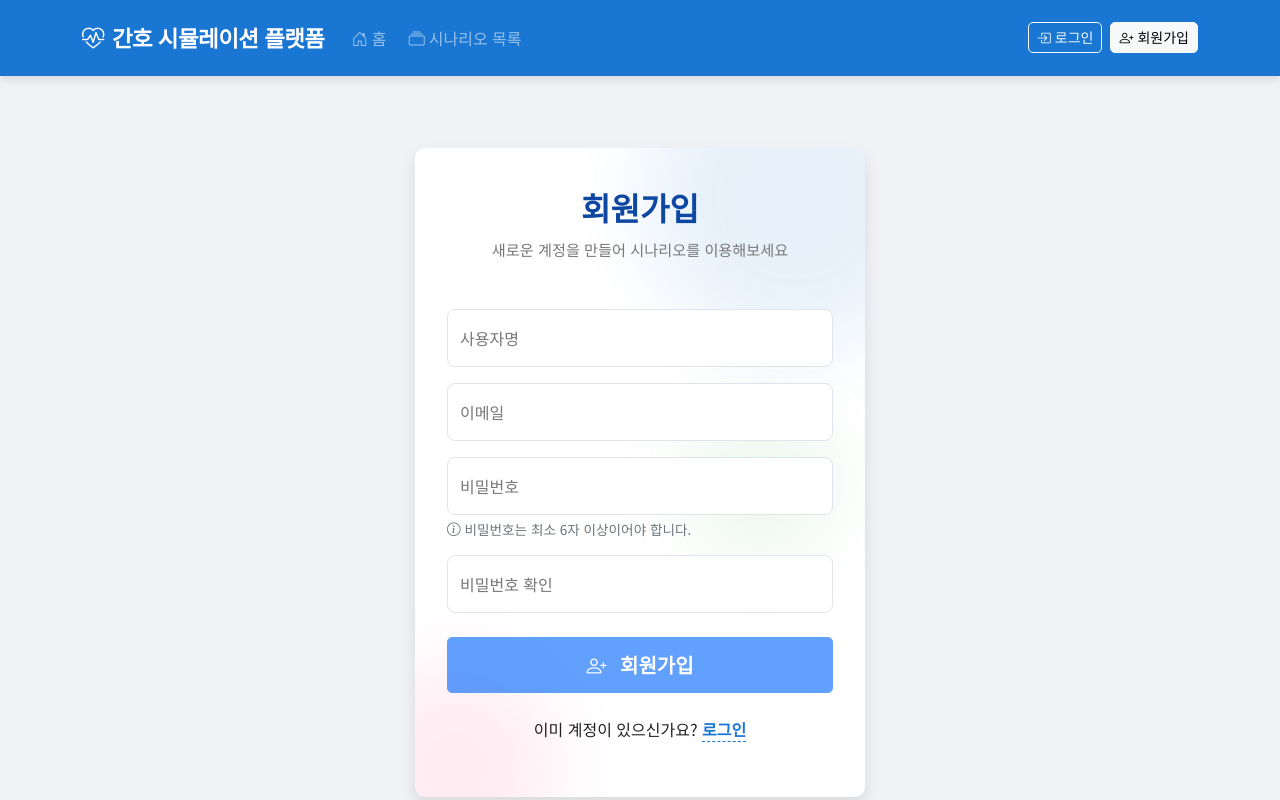
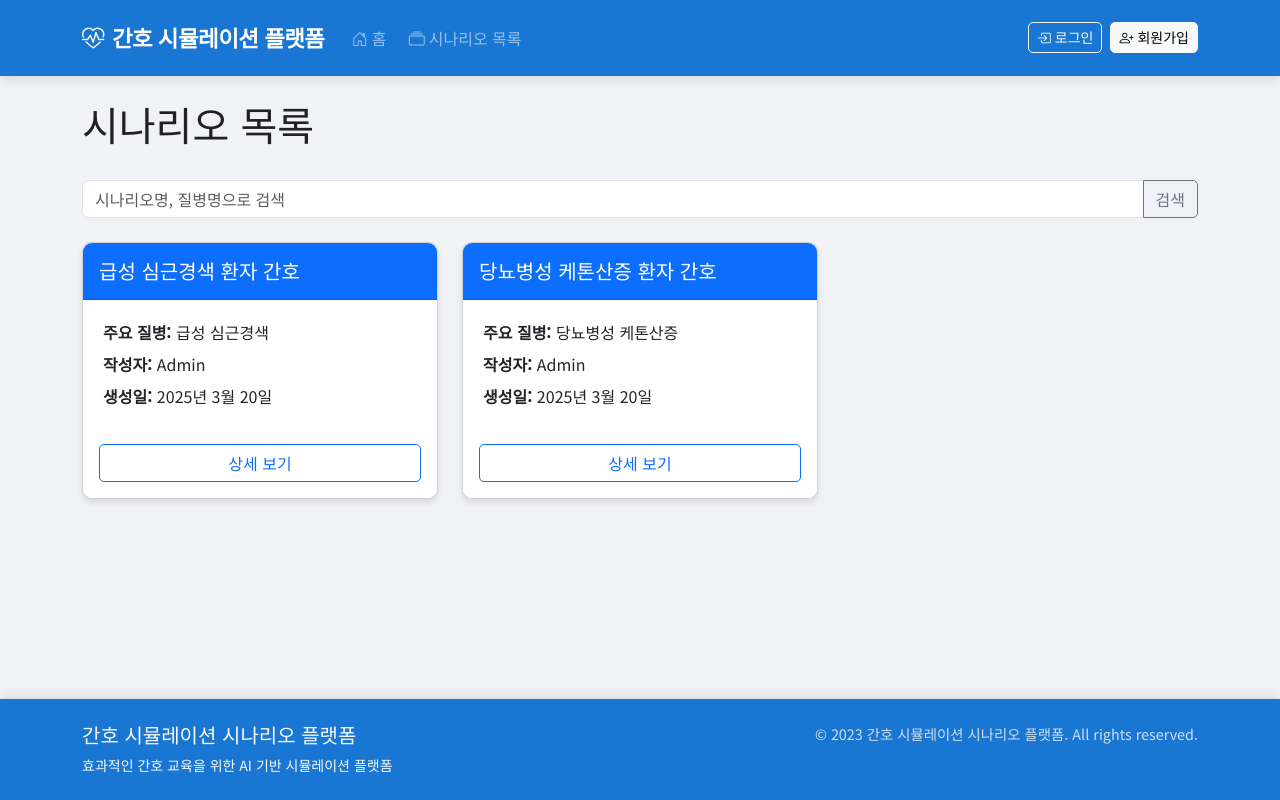
Before and after one commit to foranother/nursing_project_front, a Vue app: page /scenarios in a window 1280 px wide. Shown: the top 800 px of the page. Built offline with nearby package versions, Linux system fonts and the light colour scheme; no server answers.

Commit message:
Update ScenarioList.vue

```diff
--- a/src/views/ScenarioList.vue
+++ b/src/views/ScenarioList.vue
@@ -1,88 +1,71 @@
 <template>
-  <div class="register-page">
-    <div class="register-card">
-      <div class="register-header">
-        <h1>회원가입</h1>
-        <p class="subheading">새로운 계정을 만들어 시나리오를 이용해보세요</p>
+  <div class="scenario-list">
+    <div class="d-flex justify-content-between align-items-center mb-4">
+      <h1>시나리오 목록</h1>
+      <router-link v-if="isAdmin" :to="{ name: 'ScenarioCreate' }" class="btn btn-primary">
+        새 시나리오 생성
+      </router-link>
     </div>
 
-      <div class="register-body">
-        <div v-if="error" class="alert alert-danger">
-          <i class="bi bi-exclamation-triangle-fill me-2"></i>{{ error }}
+    <div v-if="loading" class="text-center my-5">
+      <div class="spinner-border text-primary" role="status">
+        <span class="visually-hidden">로딩 중...</span>
+      </div>
+      <p class="mt-3">시나리오를 불러오는 중입니다...</p>
     </div>
 
-        <form @submit.prevent="register">
-          <div class="form-floating mb-3">
+    <div v-else-if="error" class="alert alert-danger my-5">
+      {{ error }}
+    </div>
+
+    <div v-else-if="scenarios.length === 0" class="alert alert-info my-5">
+      등록된 시나리오가 없습니다.
+      <span v-if="isAdmin">
+        <router-link :to="{ name: 'ScenarioCreate' }" class="alert-link">
+          새 시나리오를 생성
+        </router-link>해 보세요.
+      </span>
+    </div>
+
+    <div v-else>
+      <div class="mb-4">
+        <div class="input-group">
           <input
             type="text"
             class="form-control"
-              id="username"
-              placeholder="사용자명"
-              v-model="form.username"
-              required
-              :disabled="loading"
+            placeholder="시나리오명, 질병명으로 검색"
+            v-model="searchQuery"
           >
-            <label for="username">사용자명</label>
-          </div>
-
-          <div class="form-floating mb-3">
-            <input
-              type="email"
-              class="form-control"
-              id="email"
-              placeholder="name@example.com"
-              v-model="form.email"
-              required
-              :disabled="loading"
-            >
-            <label for="email">이메일</label>
-          </div>
-
-          <div class="form-floating mb-3">
-            <input
-              type="password"
-              class="form-control"
-              id="password"
-              placeholder="비밀번호"
-              v-model="form.password"
-              required
-              :disabled="loading"
-              minlength="6"
-            >
-            <label for="password">비밀번호</label>
-            <div class="form-text mt-1">
-              <i class="bi bi-info-circle me-1"></i>비밀번호는 최소 6자 이상이어야 합니다.
+          <button class="btn btn-outline-secondary" type="button" @click="search">
+            검색
+          </button>
         </div>
       </div>
 
-          <div class="form-floating mb-4">
-            <input
-              type="password"
-              class="form-control"
-              :class="{'is-invalid': passwordMismatch}"
-              id="password_confirm"
-              placeholder="비밀번호 확인"
-              v-model="form.password_confirm"
-              required
-              :disabled="loading"
+      <div class="row row-cols-1 row-cols-md-2 row-cols-lg-3 g-4">
+        <div class="col" v-for="scenario in filteredScenarios" :key="scenario.id">
+          <div class="card h-100">
+            <div class="card-header bg-primary text-white">
+              <h2 class="h5 mb-0 text-truncate" :title="scenario.title">{{ scenario.title }}</h2>
+            </div>
+            <div class="card-body">
+              <p class="card-text mb-2"><strong>주요 질병:</strong> {{ scenario.main_disease }}</p>
+              <p class="card-text mb-2">
+                <strong>작성자:</strong> {{ scenario.created_by ? scenario.created_by.username : '알 수 없음' }}
+              </p>
+              <p class="card-text mb-0">
+                <strong>생성일:</strong> {{ formatDate(scenario.created_at) }}
+              </p>
+            </div>
+            <div class="card-footer bg-white border-top-0">
+              <router-link
+                :to="{ name: 'ScenarioDetail', params: { id: scenario.id } }"
+                class="btn btn-outline-primary w-100"
               >
-            <label for="password_confirm">비밀번호 확인</label>
-            <div v-if="passwordMismatch" class="invalid-feedback">
-              비밀번호가 일치하지 않습니다.
+                상세 보기
+              </router-link>
             </div>
           </div>
-
-          <div class="d-grid">
-            <button type="submit" class="btn btn-primary btn-lg submit-btn" :disabled="loading || passwordMismatch">
-              <span v-if="loading" class="spinner-border spinner-border-sm me-2" role="status" aria-hidden="true"></span>
-              <span v-else><i class="bi bi-person-plus me-2"></i></span>
-              회원가입
-            </button>
-          </div>
-        </form>
-
-        <div class="mt-4 text-center login-link">
-          <p>이미 계정이 있으신가요? <router-link :to="{ name: 'Login' }">로그인</router-link></p>
         </div>
       </div>
 
@@ -99,191 +82,79 @@
 import { mapGetters } from 'vuex'
 
 export default {
-  name: 'Register',
+  name: 'ScenarioList',
   data() {
     return {
-      form: {
-        username: '',
-        email: '',
-        password: '',
-        password_confirm: ''
-      }
+      searchQuery: ''
     }
   },
   computed: {
-    ...mapGetters(['isLoading', 'error']),
-    passwordMismatch() {
-      return this.form.password &&
-             this.form.password_confirm &&
-             this.form.password !== this.form.password_confirm
+    ...mapGetters(['scenarios', 'isLoading', 'error', 'isAdmin']),
+    filteredScenarios() {
+      if (!this.searchQuery) {
+        return this.scenarios;
+      }
+
+      const query = this.searchQuery.toLowerCase();
+      return this.scenarios.filter(scenario =>
+        scenario.title.toLowerCase().includes(query) ||
+        scenario.main_disease.toLowerCase().includes(query)
+      );
+    },
+    loading() {
+      return this.isLoading;
     }
   },
   methods: {
-    async register() {
-      if (this.passwordMismatch) {
-        return
+    formatDate(dateString) {
+      if (!dateString) return '알 수 없음';
+
+      const date = new Date(dateString);
+      return new Intl.DateTimeFormat('ko-KR', {
+        year: 'numeric',
+        month: 'long',
+        day: 'numeric'
+      }).format(date);
+    },
+    search() {
+      // 검색 실행 (현재는 클라이언트 측 필터링이므로 추가 액션 필요 없음)
+      console.log('시나리오 검색:', this.searchQuery);
     }
-
-      try {
-        await this.$store.dispatch('register', {
-          username: this.form.username,
-          email: this.form.email,
-          password: this.form.password
-        })
-
-        // 회원가입 성공 시 홈으로 이동
-        this.$router.push('/')
-      } catch (error) {
-        console.error('회원가입 실패:', error)
-      }
-    }
+  },
+  created() {
+    // 시나리오 목록을 불러옵니다
+    this.$store.dispatch('fetchScenarios');
   }
 }
 </script>
 
 <style scoped>
-.register-page {
-  max-width: 450px;
-  margin: 3rem auto;
-  position: relative;
+.scenario-list {
+  max-width: 1200px;
+  margin: 0 auto;
 }
 
-.register-card {
-  border-radius: var(--border-radius);
-  background-color: white;
+.card {
+  transition: transform 0.3s, box-shadow 0.3s;
+  border-radius: 10px;
   overflow: hidden;
-  box-shadow: var(--shadow-lg);
-  position: relative;
+  box-shadow: 0 4px 6px rgba(0, 0, 0, 0.1);
 }
 
-.register-header {
-  padding: 2.5rem 2rem 1.5rem;
-  text-align: center;
-  position: relative;
-  z-index: 1;
+.card:hover {
+  transform: translateY(-5px);
+  box-shadow: 0 10px 20px rgba(0, 0, 0, 0.1);
 }
 
-.register-header h1 {
-  font-weight: 700;
-  font-size: 2rem;
-  margin-bottom: 0.75rem;
-  color: var(--primary-dark);
+.card-header {
+  padding: 1rem;
 }
 
-.subheading {
-  color: #777;
-  font-size: 0.95rem;
-  margin-bottom: 0;
+.card-body {
+  padding: 1.25rem;
 }
 
-.register-body {
-  padding: 1.5rem 2rem 2.5rem;
-  position: relative;
-  z-index: 1;
-}
-
-.form-floating > label {
-  color: #777;
-}
-
-.form-control {
-  border: 1px solid #e1e5eb;
-  border-radius: 8px;
-  padding: 0.75rem 1rem;
-  height: calc(3.5rem + 2px);
-}
-
-.form-control:focus {
-  border-color: var(--primary-color);
-  box-shadow: 0 0 0 0.25rem rgba(25, 118, 210, 0.15);
-}
-
-.form-text {
-  font-size: 0.85rem;
-  color: #6c757d;
-}
-
-.submit-btn {
-  padding: 0.75rem 1rem;
-  font-weight: 600;
-  transition: all 0.3s ease;
-}
-
-.submit-btn:hover {
-  transform: translateY(-2px);
-  box-shadow: 0 4px 8px rgba(0, 0, 0, 0.1);
-}
-
-.login-link a {
-  color: var(--primary-color);
-  font-weight: 600;
-  text-decoration: none;
-  border-bottom: 1px dashed;
-  transition: all 0.2s ease;
-}
-
-.login-link a:hover {
-  color: var(--primary-dark);
-}
-
-.register-background {
-  position: absolute;
-  top: 0;
-  left: 0;
-  right: 0;
-  bottom: 0;
-  overflow: hidden;
-  z-index: 0;
-}
-
-.shape {
-  position: absolute;
-  filter: blur(40px);
-  opacity: 0.1;
-  border-radius: 50%;
-}
-
-.shape1 {
-  background-color: var(--primary-color);
-  width: 300px;
-  height: 300px;
-  top: -100px;
-  right: -80px;
-}
-
-.shape2 {
-  background-color: var(--accent-color);
-  width: 200px;
-  height: 200px;
-  bottom: -70px;
-  left: -60px;
-}
-
-.shape3 {
-  background-color: #4caf50;
-  width: 150px;
-  height: 150px;
-  top: 40%;
-  left: 60%;
-}
-
-.alert {
-  border-radius: 8px;
+.card-footer {
   padding: 1rem;
-  margin-bottom: 1.5rem;
-}
-
-@media (max-width: 576px) {
-  .register-page {
-    margin: 2rem 1rem;
-  }
-
-  .register-header {
-    padding: 2rem 1.5rem 1rem;
-  }
-
-  .register-body {
-    padding: 1rem 1.5rem 2rem;
-  }
 }
 </style>
```
Lines whose indentation alone changed are shown as unchanged.
